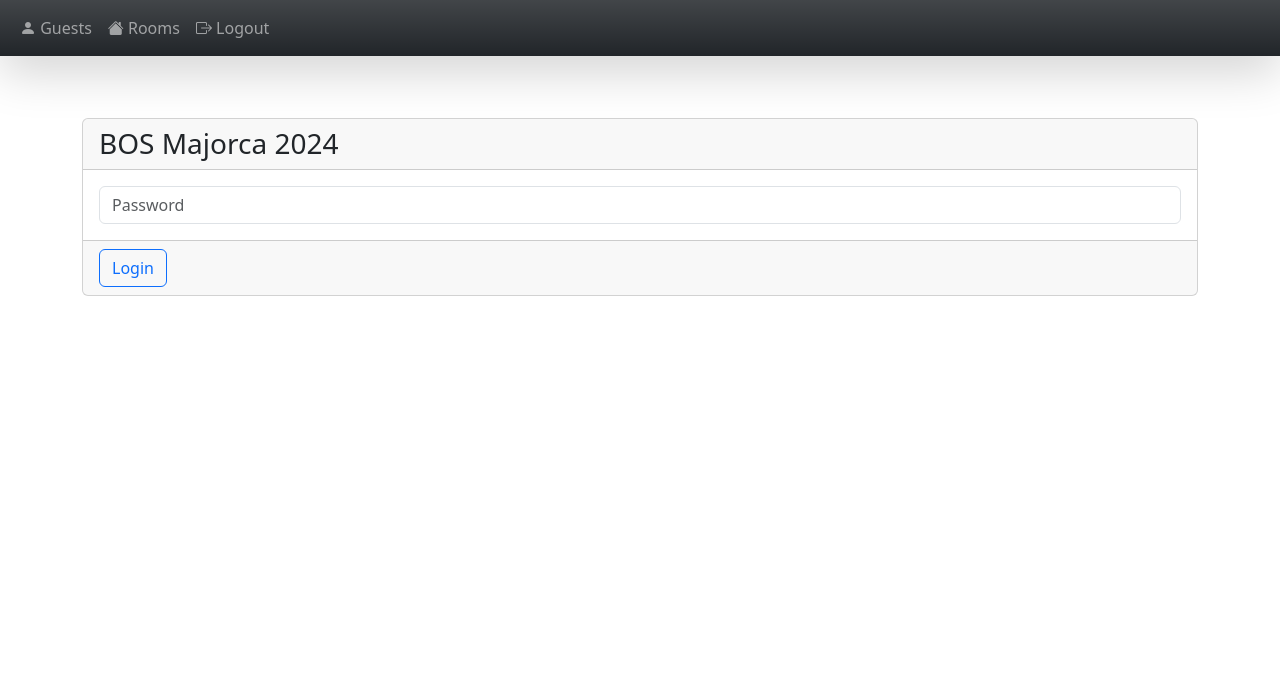
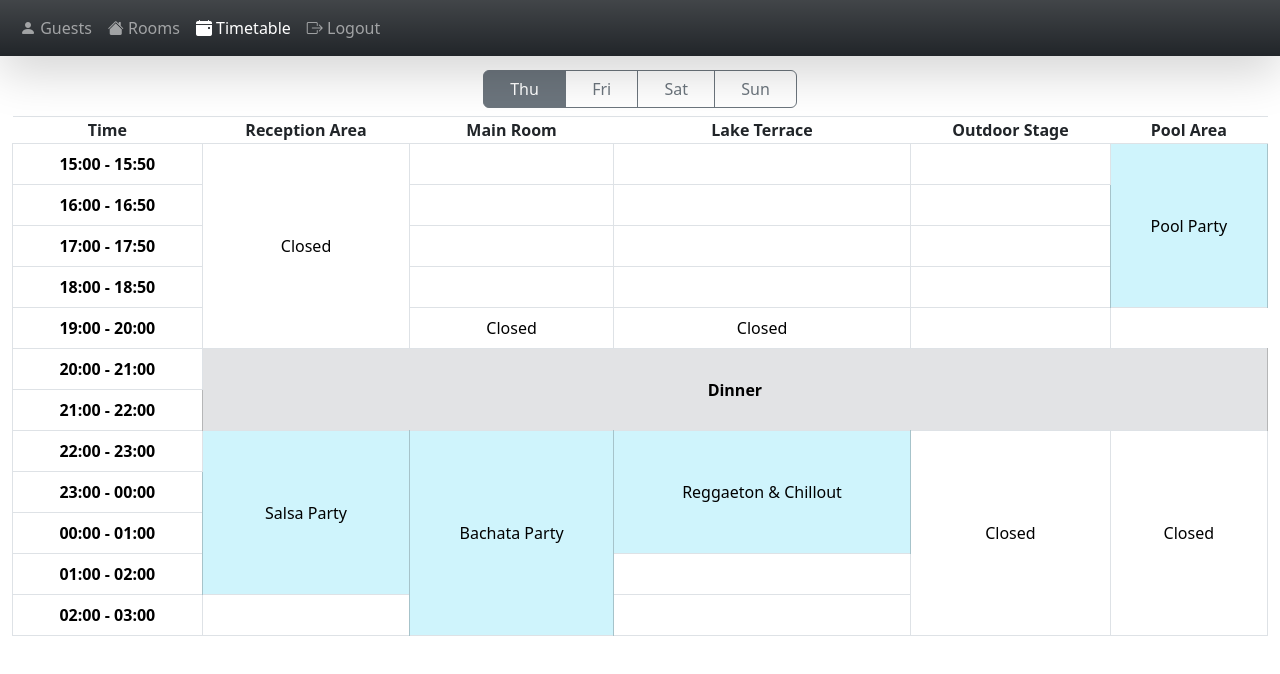
Before and after one commit to SalsaAddict/BOSMAJ24, an Angular app: page /timetable in a window 1280 px wide. Before the commit this address led to /login. Shown: the top 674 px of the page. Built offline with nearby package versions, Linux system fonts and the light colour scheme.

Commit message:
Timetable

```diff
--- a/src/app/app.component.html
+++ b/src/app/app.component.html
@@ -14,6 +14,12 @@
                 </a>
             </li>
             <li class="nav-item">
+                <a class="nav-link" aria-current="page" [routerLink]="['/timetable']" routerLinkActive="active">
+                    <i class="bi-calendar-event-fill"></i>
+                    Timetable
+                </a>
+            </li>
+            <li class="nav-item">
                 <a class="nav-link" aria-current="page" href="#" (click)="auth.logout()">
                     <i class="bi-box-arrow-right"></i>
                     Logout
--- a/src/app/app.routes.ts
+++ b/src/app/app.routes.ts
@@ -3,6 +3,7 @@ import { HomeComponent } from './home/home.component';
 import { GuestInfoComponent } from './guest-info/guest-info.component';
 import { LoginComponent } from './login/login.component';
 import { AuthService } from './auth.service';
+import { TimetableComponent } from './timetable/timetable.component';
 
 export const routes: Routes = [
   { path: 'login', component: LoginComponent },
@@ -16,5 +17,9 @@ export const routes: Routes = [
     component: GuestInfoComponent,
     canActivate: [AuthService]
   },
+  {
+    path: 'timetable',
+    component: TimetableComponent
+  },
   { path: '**', redirectTo: '/login' }
 ];
--- /dev/null
+++ b/src/app/timetable/timetable.component.html
@@ -0,0 +1,142 @@
+<div class="container-fluid">
+    <div class="text-center mb-2">
+        <form [formGroup]="options">
+            <div class="btn-group col-3">
+                <input type="radio" class="btn-check" formControlName="day" value="Thu" id="type0" />
+                <label class="btn btn-outline-secondary" for="type0">
+                    Thu
+                </label>
+                <input type="radio" class="btn-check" formControlName="day" value="Fri" id="type1" />
+                <label class="btn btn-outline-secondary" for="type1">
+                    Fri
+                </label>
+                <input type="radio" class="btn-check" formControlName="day" value="Sat" id="type2" />
+                <label class="btn btn-outline-secondary" for="type2">
+                    Sat
+                </label>
+                <input type="radio" class="btn-check" formControlName="day" value="Sun" id="type3" />
+                <label class="btn btn-outline-secondary" for="type3">
+                    Sun
+                </label>
+            </div>
+        </form>
+    </div>
+    <table class="table table-bordered text-center align-middle">
+        <thead>
+            <th>Time</th>
+            <th>Reception Area</th>
+            <th>Main Room</th>
+            <th>Lake Terrace</th>
+            <th>Outdoor Stage</th>
+            <th>Pool Area</th>
+        </thead>
+        <tbody *ngIf="options.value.day !== 'Thu'">
+            <tr>
+                <th>08:00 - 09:00</th>
+                <th colspan="5" rowspan="2" class="table-secondary">Breakfast</th>
+            </tr>
+            <tr>
+                <th>09:00 - 10:00</th>
+            </tr>
+            <tr>
+                <th>10:00 - 10:50</th>
+                <td></td>
+                <td></td>
+                <td></td>
+                <td></td>
+                <td rowspan="3"></td>
+            </tr>
+            <tr>
+                <th>11:00 - 11:50</th>
+                <td></td>
+                <td></td>
+                <td></td>
+                <td></td>
+            </tr>
+            <tr>
+                <th>12:00 - 12:50</th>
+                <td></td>
+                <td></td>
+                <td></td>
+                <td></td>
+            </tr>
+            <tr>
+                <th>13:00 - 14:00</th>
+                <th colspan="5" rowspan="2" class="table-secondary">Lunch</th>
+            </tr>
+            <tr>
+                <th>14:00 - 15:00</th>
+            </tr>
+        </tbody>
+        <tbody [ngSwitch]="options.value.day">
+            <tr>
+                <th>15:00 - 15:50</th>
+                <td *ngSwitchCase="'Thu'" rowspan="5">Closed</td>
+                <td *ngSwitchDefault></td>
+                <td></td>
+                <td></td>
+                <td></td>
+                <td rowspan="4" class="table-info">Pool Party</td>
+            </tr>
+            <tr>
+                <th>16:00 - 16:50</th>
+                <td *ngSwitchDefault></td>
+                <td></td>
+                <td></td>
+                <td></td>
+            </tr>
+            <tr>
+                <th>17:00 - 17:50</th>
+                <td *ngSwitchDefault></td>
+                <td></td>
+                <td></td>
+                <td></td>
+            </tr>
+            <tr>
+                <th>18:00 - 18:50</th>
+                <td *ngSwitchDefault></td>
+                <td></td>
+                <td></td>
+                <td></td>
+            </tr>
+            <tr>
+                <th>19:00 - 20:00</th>
+                <td>Closed</td>
+                <td>Closed</td>
+                <td *ngSwitchCase="'Fri'" class="table-warning">Shows</td>
+                <td *ngSwitchCase="'Sat'" class="table-warning">Shows</td>
+                <td *ngSwitchCase="'Sun'" class="table-warning">Jack &amp; Jill</td>
+                <td></td>
+            </tr>
+        </tbody>
+        <tbody>
+            <tr>
+                <th>20:00 - 21:00</th>
+                <th colspan="5" rowspan="2" class="table-secondary">Dinner</th>
+            </tr>
+            <tr>
+                <th>21:00 - 22:00</th>
+            </tr>
+            <tr>
+                <th>22:00 - 23:00</th>
+                <td rowspan="4" class="table-info">Salsa Party</td>
+                <td rowspan="5" class="table-info">Bachata Party</td>
+                <td rowspan="3" class="table-info">Reggaeton & Chillout</td>
+                <td rowspan="5">Closed</td>
+                <td rowspan="5">Closed</td>
+            </tr>
+            <tr>
+                <th>23:00 - 00:00</th>
+            </tr>
+            <tr>
+                <th>00:00 - 01:00</th>
+            </tr>
+            <tr>
+                <th>01:00 - 02:00</th>
+            </tr>
+            <tr>
+                <th>02:00 - 03:00</th>
+            </tr>
+        </tbody>
+    </table>
+</div>
--- /dev/null
+++ b/src/app/timetable/timetable.component.ts
@@ -0,0 +1,21 @@
+import { CommonModule } from '@angular/common';
+import { Component } from '@angular/core';
+import {
+  FormsModule,
+  FormControl,
+  FormGroup,
+  ReactiveFormsModule
+} from '@angular/forms';
+
+@Component({
+  selector: 'app-timetable',
+  standalone: true,
+  imports: [CommonModule, FormsModule, ReactiveFormsModule],
+  templateUrl: './timetable.component.html',
+  styles: ``
+})
+export class TimetableComponent {
+  readonly options = new FormGroup({
+    day: new FormControl<string>('Thu')
+  });
+}
```
